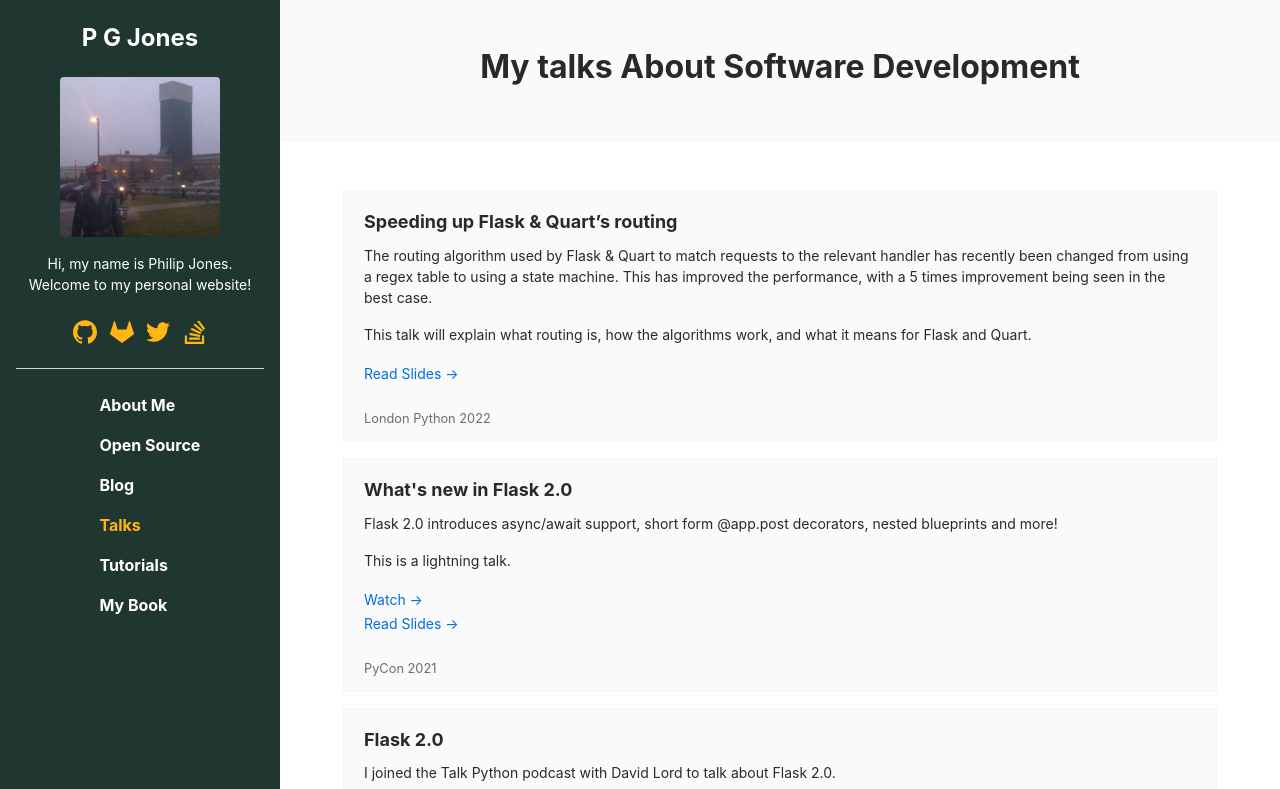
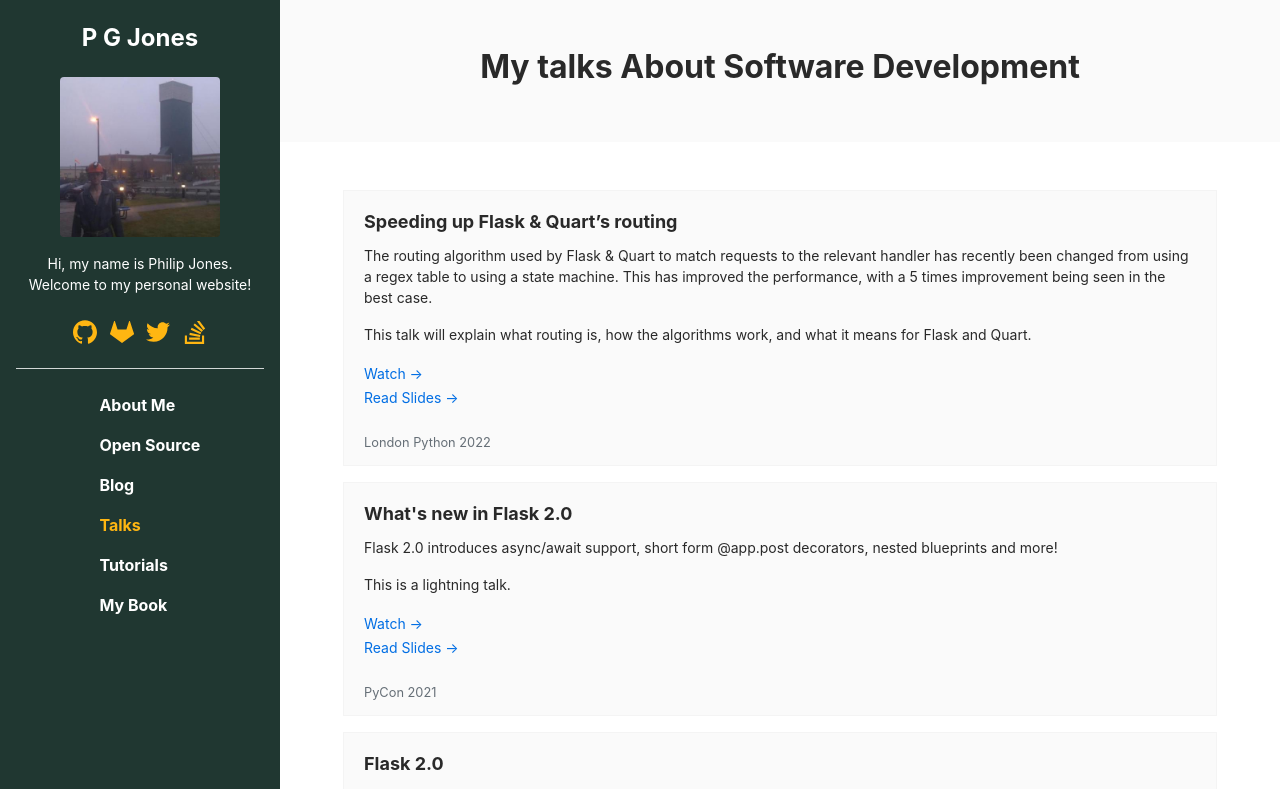
Before and after one commit to pgjones/pgjones_dev, a SvelteKit app in the folder frontend/: page /talks in a window 1280 px wide. Shown: the top 789 px of the page. Built offline with nearby package versions, Linux system fonts and the light colour scheme; some icons are missing.

Commit message:
frontend: Add a link to a recording of my routing talk

```diff
--- a/frontend/src/routes/talks/+page.svelte
+++ b/frontend/src/routes/talks/+page.svelte
@@ -23,6 +23,7 @@
         event="London Python 2022"
         slidesHref="https://docs.google.com/presentation/d/1BZfku5qdYFcWubckMx72hUMz_gzsNjSzKFvWvsEVCAo/edit?usp=sharing"
         title="Speeding up Flask & Quart’s routing"
+        videoHref="https://youtu.be/Gcys2KWY2FY"
       >
         <p class="card-text">
           The routing algorithm used by Flask & Quart to match requests to the
```
